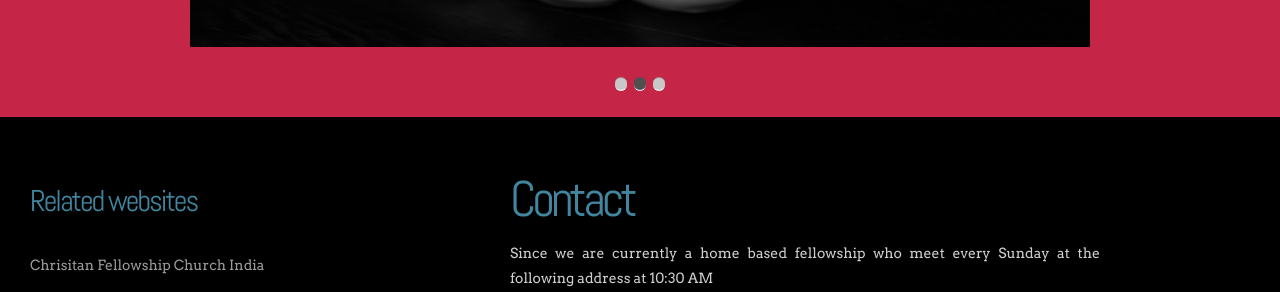
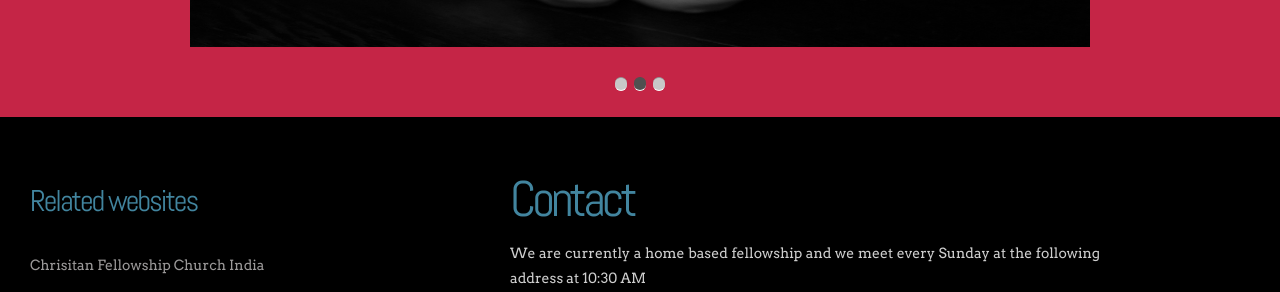
Before and after one commit to Sreeram16/DallasCFC, a plain HTML site: page contact_us.html in a window 1280 px wide. Shown: the part 633-925 px from the top of the page. Drawn offline with nearby package versions, Linux system fonts and the light colour scheme.

```diff
--- a/contact_us.html
+++ b/contact_us.html
@@ -111,7 +111,7 @@
 
 					<div class="entry">
 
-						<p>Since we are currently a home based fellowship who meet every Sunday at the following address at 10:30 AM </p>
+						<p>We are currently a home based fellowship and we meet every Sunday at the following address at 10:30 AM </p>
 						<ul>
 							<li><p>2905 Berrywood ct,<br>
 							Mesquite - 75181</p></li>
```
